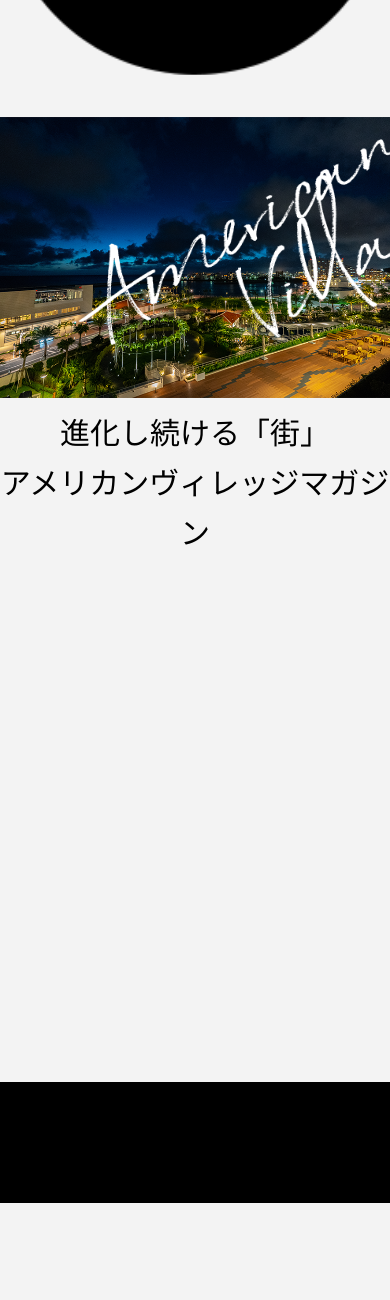
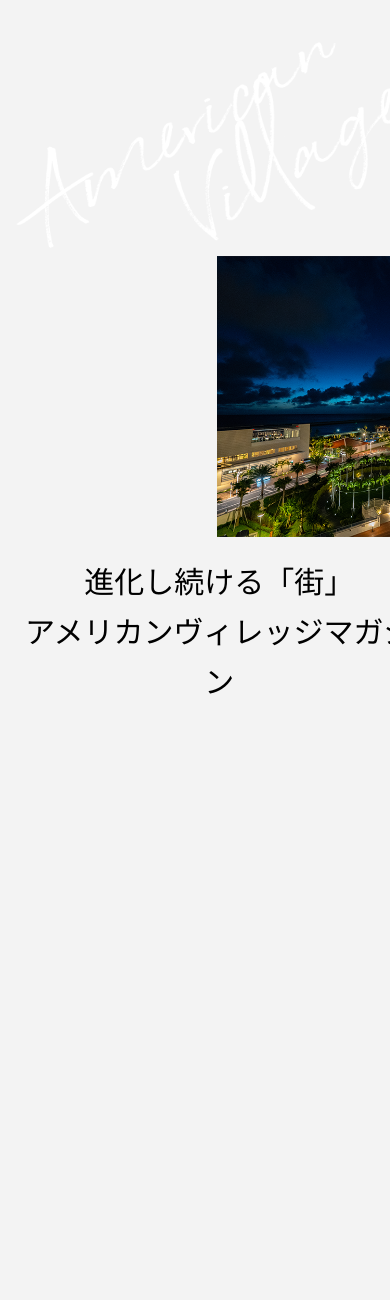
Before and after one commit to masammasa/ojt, a PHP site: page /miki.html in a window 390 px wide; the page is wider, and only the part inside the window is pictured. Shown: the top 1300 px of that part. Before the commit the page ends 1203 px from the top of that part, so only its background shows below. Run offline with PHP 8.4, Linux system fonts and the light colour scheme.

Commit message:
no message

```diff
--- a/miki.css
+++ b/miki.css
@@ -67,9 +67,6 @@ body{
         position: relative;
     }
 
-    .imgs{
-    }
-
     .logo-img{
         position: absolute;
         top: 0;
--- a/miki.html
+++ b/miki.html
@@ -13,7 +13,7 @@
   <header></header>
   <main>
     <div class="keyvisual">
-        <div class="imgs">
+        <img class="imgs">
           <div class="logo-img">
             <img src="img/logo.png" alt="logo-img">
           </div>
--- a/style.css
+++ b/style.css
@@ -12,8 +12,8 @@
    }
 
    .contents{
-       width: 320px;
-       height: 500px;
+       width: 260px;
+       height: 350px;
        margin: 40px 30px;
        display: inline-block;
        cursor: pointer;
@@ -54,9 +54,7 @@
    .word p{
     width: 100%;
    }
-   body{
-    padding: 0;
-  }
+
   img{
     max-width: 100%;
   }
@@ -91,6 +89,14 @@
     position: absolute;
     top: -100vh;
   }
+
+  main{
+    box-sizing: border-box;
+    padding: 2%;
+    margin: 0 auto;
+    width: 1152px;
+  }
+
   @media screen and (max-width:767px){
     .showing{
       top: 0;
@@ -208,4 +214,119 @@
       width:200px;
       padding: 30px;
     }
+
   }
+
+
+/* 赤嶺のkeyvisual */
+
+.keyvisual{
+  padding: 3% 9%;
+  padding-bottom: 10%;
+  margin: 0 auto;
+  width: 100%;
+}
+
+.imgs{
+  position: relative;
+}
+
+#mainpc{
+  display: block;
+  margin: 0 auto;
+}
+#mainsp{
+  display: none;
+}
+
+.logo-img{
+  position: absolute;
+  left: -8%;
+  top: -27%;
+  width: 280px;
+}
+
+.vt-img #vtpc{
+    position: absolute;
+    right: -6.7%;
+    top: 46.8%;
+  }
+
+.vt-img #vtsp{
+  display: none;
+}
+
+
+.keyvisual p{
+  padding-top: 1%;
+  margin-left: -4%;
+  font-size: 20px;
+}
+
+.brsp{
+  display: none;
+}
+
+@media screen and (max-width: 767px) {
+
+  main{
+    width: 767px;
+    margin: 0 0;
+  }
+
+  .keyvisual{
+    width: 100%;
+    padding: 17% 0;
+    padding-left: 4%;
+  }
+
+  #mainpc{
+    display: none;
+  }
+
+  #mainsp{
+    display: block;
+    margin: 0 auto;
+    position: relative;
+    width: 767x;
+  }
+
+  .logo-img{
+    top: 0;
+    left: 50%;
+    transform: translate(-50%,-110%);
+    width: 140px;
+  }
+
+  .keyvisual p{
+    padding-top: 3%;
+    font-size: 20px;
+    line-height: 30px;
+    text-align: center;
+  }
+
+  .brsp{
+    display: block;
+
+  }
+
+  .vt-img #vtpc{
+    display: none;
+  }
+
+  .vt-img #vtsp{
+    display: block;
+    position: absolute;
+    top: 5%;
+    left: 4%;
+    width: 500px;
+  }
+
+  /* kae */
+  .contents{
+    display: flex;
+    justify-content: center;
+    flex-direction: column;
+  }
+
+}
```
Also changed, not shown: index.html (+15 -1 lines).
